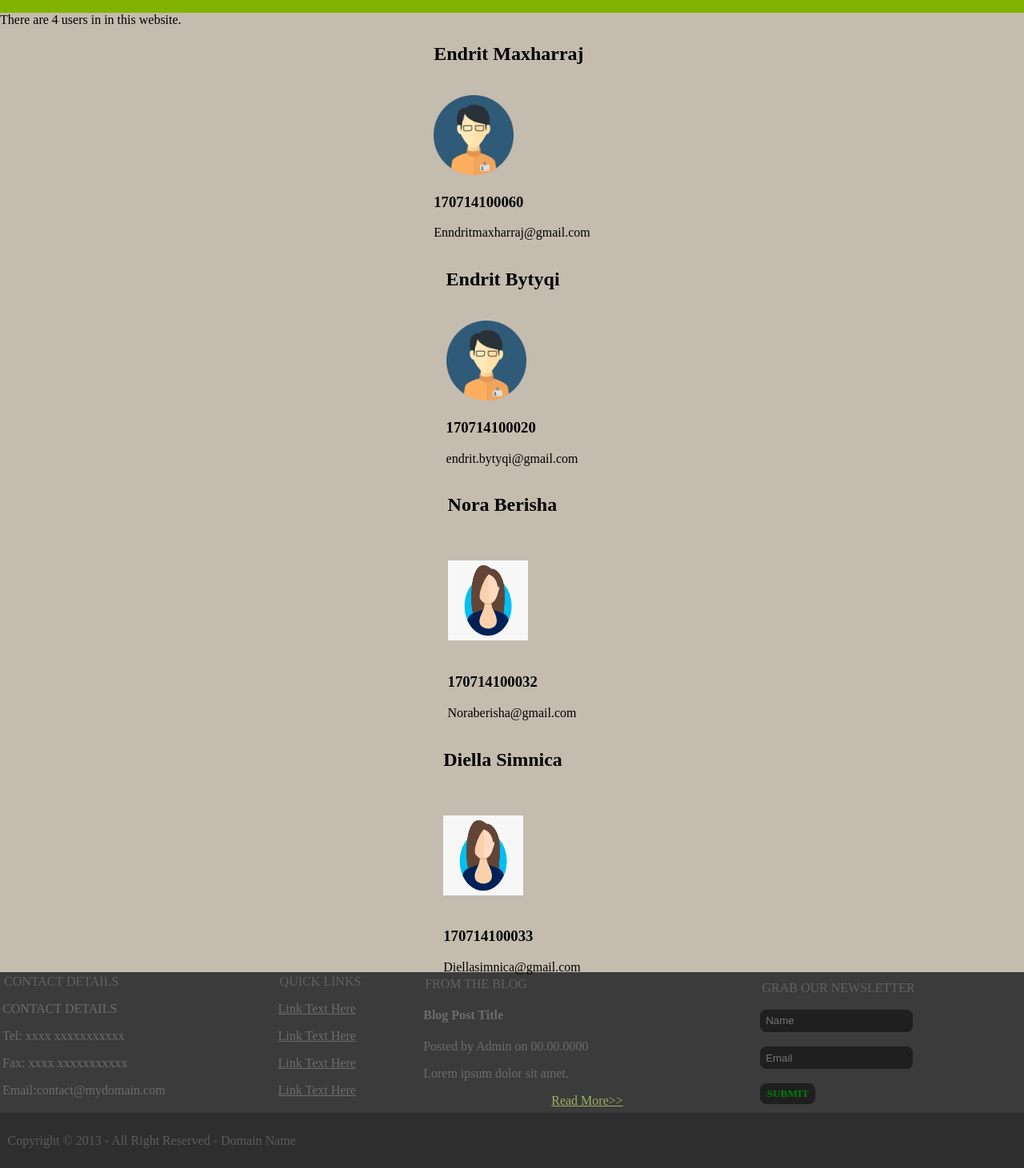
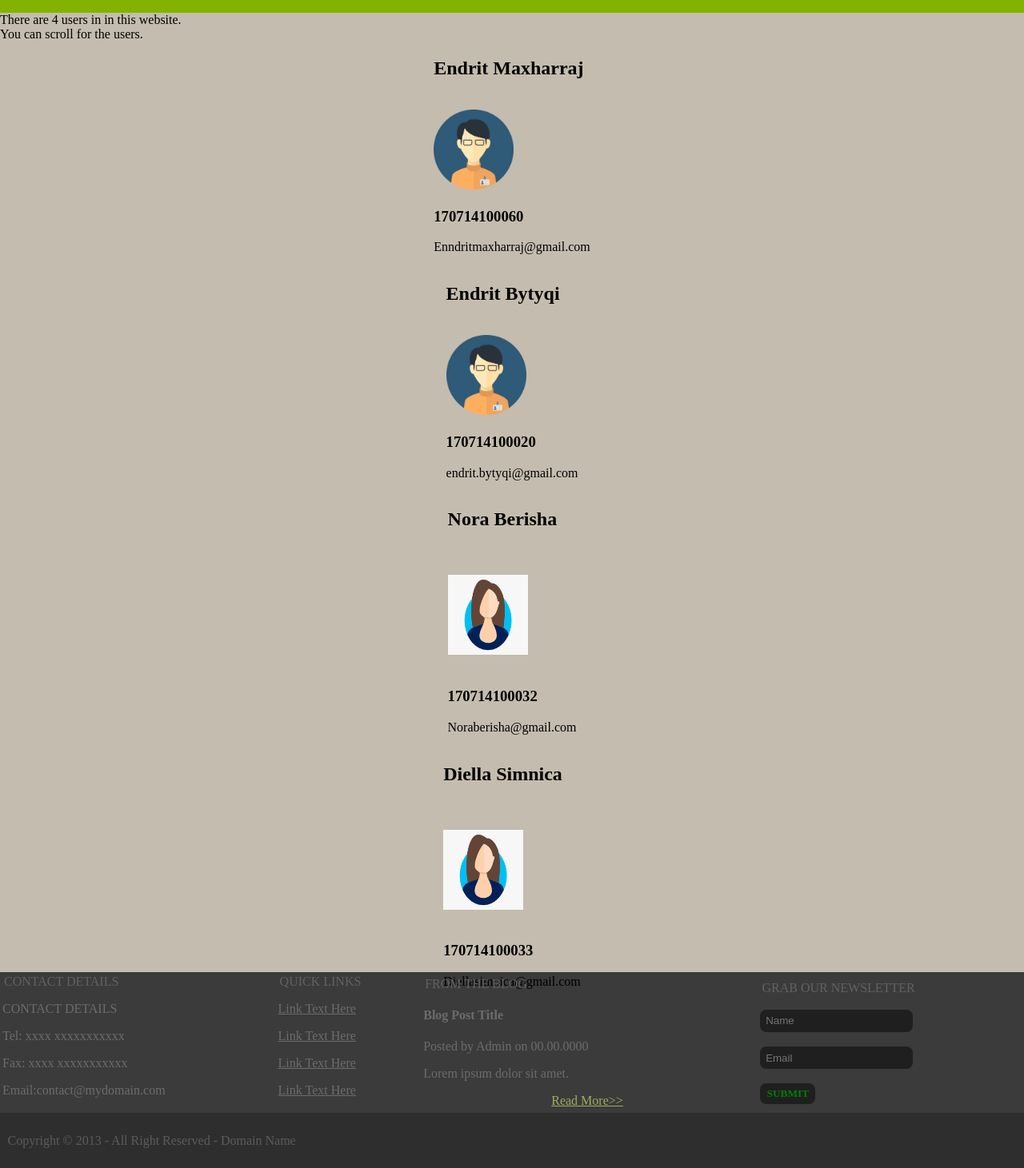
Before and after one commit to diellas8/PI_Gr8_2020, a PHP site: page /src/team.php in a window 1280 px wide. Shown: the part 208-1669 px from the top of the page at 80% size. Run offline with PHP 8.4, Linux system fonts and the light colour scheme; some libraries are stand-ins or nearby versions.

Commit message:
Update team.php

```diff
--- a/src/team.php
+++ b/src/team.php
@@ -110,6 +110,11 @@ $number = 4;
 $str = "in this website";
 printf("There are %u users in %s.",$number,$str);
 ?>
+<br>
+<?php
+$users = array("scroll", "for", "the", "users");
+echo "You can " . $users[0] . " for " . $users[2] . " " . $users[3] . ".";
+?>
 
 	<div style=" display: flex;
 	flex-direction: column;
```
